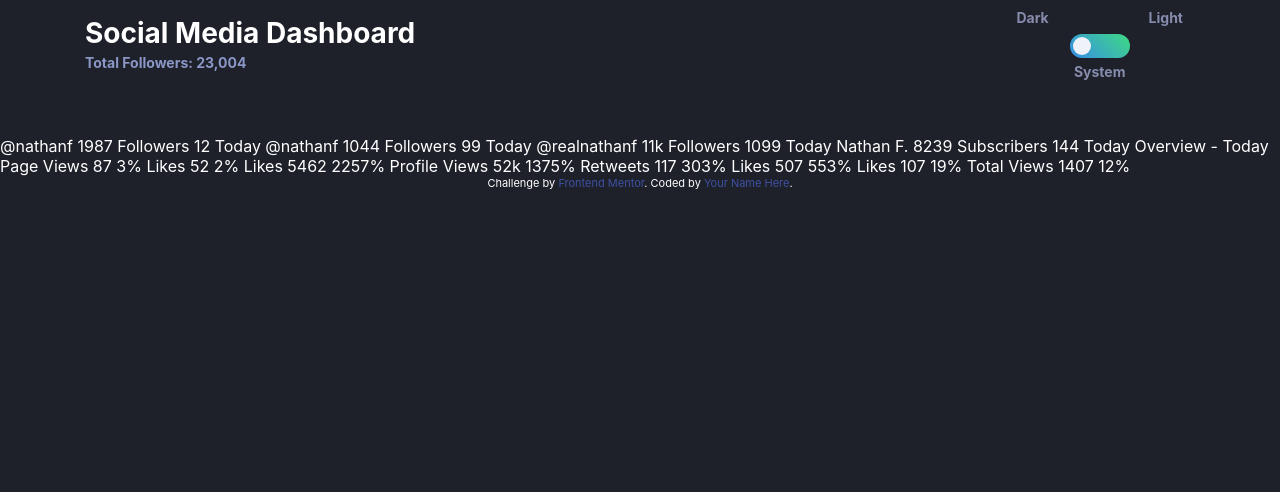
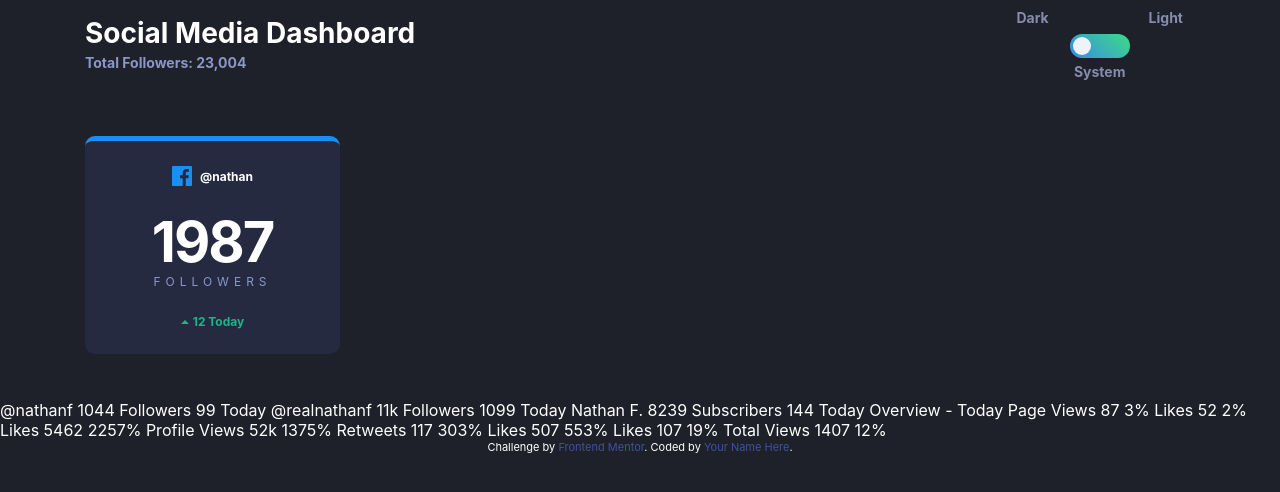
Before and after one commit to martinmounir/Social_Media_Dashboard, a website: page index.html in a window 1280 px wide. Drawn offline with nearby package versions, Linux system fonts and the light colour scheme; files that its build step writes are made by us from their sources.

Commit message:
Facebook

```diff
--- a/app/scss/components/card.scss
+++ b/app/scss/components/card.scss
@@ -1,5 +1,126 @@
 @use '../util' as *;
 
 .card {
-    padding: rem(20);
+
+    background: var(--dark-card);
+    color: var(--drk-text1);
+    width: rem(255);
+    text-align: center;
+    border-radius: rem(10);
+    padding: rem(25);
+
+
+    &--facebook {
+        border-top: rem(5) solid var(--facebook);
+    }
+
+    &--twitter {
+
+    }
+
+    &--instagram {
+
+    }
+
+    &--youtube {
+
+    }
+
+
+    &__platform {
+        display: flex;
+        justify-content: center;
+        align-items: center;
+        margin-bottom: rem(28);
+    }
+
+
+
+
+  &__icon {
+    margin-right: rem(8);
+
+    &--facebook {
+    }
+
+    &--twitter {
+    }
+
+    &--instagram {
+    }
+
+    &--youtube {
+    }
+  }
+
+
+    &__username {
+        font-size: rem(12);
+        font-weight: bold;
+    }
+
+
+    &__followers {
+        margin-bottom: rem(25);
+    }
+
+
+    &__count {
+
+        color: var(--light-bg);
+        font-weight: bold;
+        letter-spacing: rem(-2);
+        line-height: 1;
+        margin-bottom: rem(4);
+
+
+
+        &--big {
+
+            @extend .card__count;
+
+            font-size: rem(56);
+        }
+
+        &--small {
+
+        }
+    }
+
+    &__label {
+        font-size: rem(12);
+        letter-spacing: rem(5);
+        font-weight: 400;
+        color: var(--dark-text1);
+        text-transform: uppercase;
+
+    }
+
+    &__change {
+        display: flex;
+        align-items: center;
+        justify-content: center;
+        font-size: rem(12);
+        font-weight: bold;
+
+
+        &--up {
+
+        @extend .card__change;
+
+        color: var(--limegreen);
+        }
+
+        &--down {
+        color: var(--brightred);
+        }
+
+        img {
+        margin-right: rem(4);
+        }
+    }
+
+    &__number {
+
+    }
 }
--- a/index.html
+++ b/index.html
@@ -10,7 +10,7 @@
 
   <title>Frontend Mentor | [Challenge Name Here]</title>
 
-  <link rel="stylesheet" href="/dist/style.css">
+  <link rel="stylesheet" href="dist/style.css">
   <script defer src="dist/script.js"></script>
 
   <!-- Feel free to remove these styles or customise in your own stylesheet 👍 -->
@@ -40,6 +40,7 @@
 
       <div class="toggle__wrapper">
         <input type="radio" name="theme" id="dark" />
+        <input type="radio" name="theme" id="system" />
         <input type="radio" name="theme" id="light" />
         <span aria-hidden="true" class="toggle__background"></span>
         <span aria-hidden="true" class="toggle__button"></span>
@@ -52,11 +53,30 @@
     </fieldset>
 
   </header>
+
   <main>
-    <section>
+
+    <section class="container">
+
+      <div class="card card--facebook">
+        <div class="card__platform">
+          <img class="card__icon" src="./images/icon-facebook.svg" alt="Facebook Icon" />
+          <div class="card__username">@nathan</div>
+        </div>
+
+        <div class="card__followers">
+            <div class="card__count--big">1987</div>
+            <div class="card__label">Followers</div>
+          </div>
+
+          <div class="card__change--up">
+            <img src="/images/icon-up.svg" alt="up arrow" />
+            <div class="card__number">12 Today</div>
+          </div>
+        </div>
 
     </section>
-    @nathanf 1987 Followers 12 Today @nathanf 1044 Followers 99 Today @realnathanf 11k Followers 1099 Today Nathan F.
+    @nathanf 1044 Followers 99 Today @realnathanf 11k Followers 1099 Today Nathan F.
     8239 Subscribers 144 Today Overview - Today Page Views 87 3% Likes 52 2% Likes 5462 2257% Profile Views 52k 1375%
     Retweets 117 303% Likes 507 553% Likes 107 19% Total Views 1407 12%
   </main>
```
